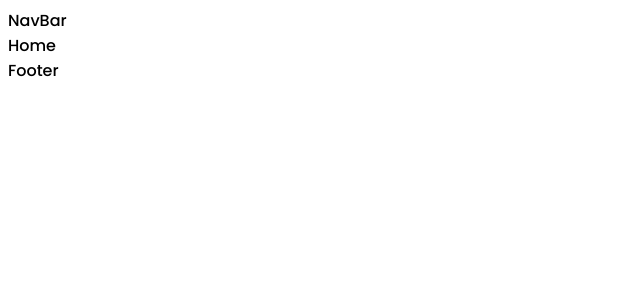
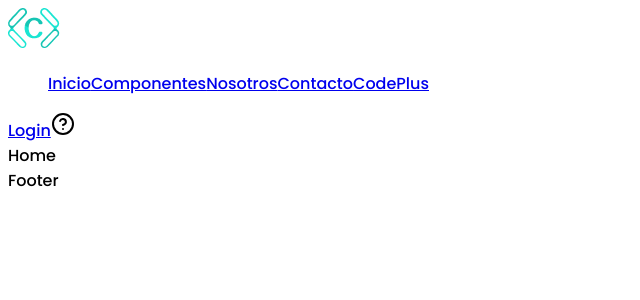
Before and after one commit to No-Country-simulation/s17-01-ft-node-react, a Next.js app in the folder frontend/: page / in a window 1280 px wide. Shown: the top 300 px of the page, without its empty margins (0-640 px from the left). Built offline with nearby package versions, Linux system fonts and the light colour scheme.

Commit message:
add:navbar

```diff
--- a/frontend/components/Navbar/index.tsx
+++ b/frontend/components/Navbar/index.tsx
@@ -1,5 +1,23 @@
+/* eslint-disable @next/next/no-img-element */
+import Link from "next/link";
 import styles from "./styles.module.css";
-
+import { CircleHelpIcon } from "lucide-react";
+import LogoCodePiece from "@/public/CodePiecesLogo.png";
 export function Navbar() {
-    return <div>NavBar</div>
-};
+  return (
+    <nav className={styles.navbar}>
+      <img src={LogoCodePiece.src} alt="logo CodePieces" />
+      <ul className={styles.navbar_links}>
+        <Link href={"/"} className={styles.navbar_links_link}>Inicio</Link>
+        <Link href={"/"} className={styles.navbar_links_link}>Componentes</Link>
+        <Link href={"/"} className={styles.navbar_links_link}>Nosotros</Link>
+        <Link href={"/"} className={styles.navbar_links_link}>Contacto</Link>
+        <Link href={"/"} className={styles.navbar_links_link_active}>CodePlus</Link>
+      </ul>
+      <div>
+        <Link href={"/auth/login"} className={styles.navbar_link_button}>Login</Link>
+        <CircleHelpIcon />
+      </div>
+    </nav>
+  );
+}
```
